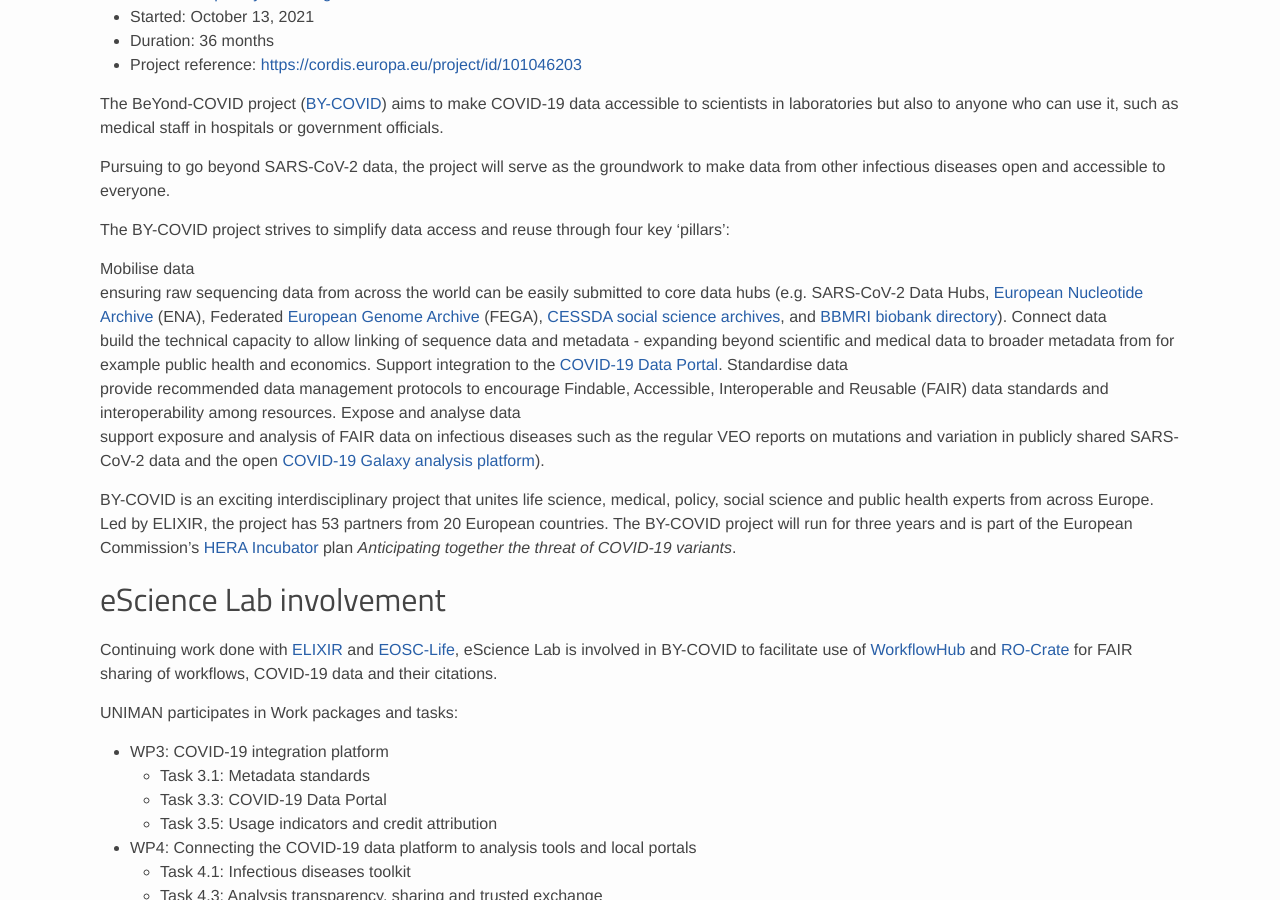
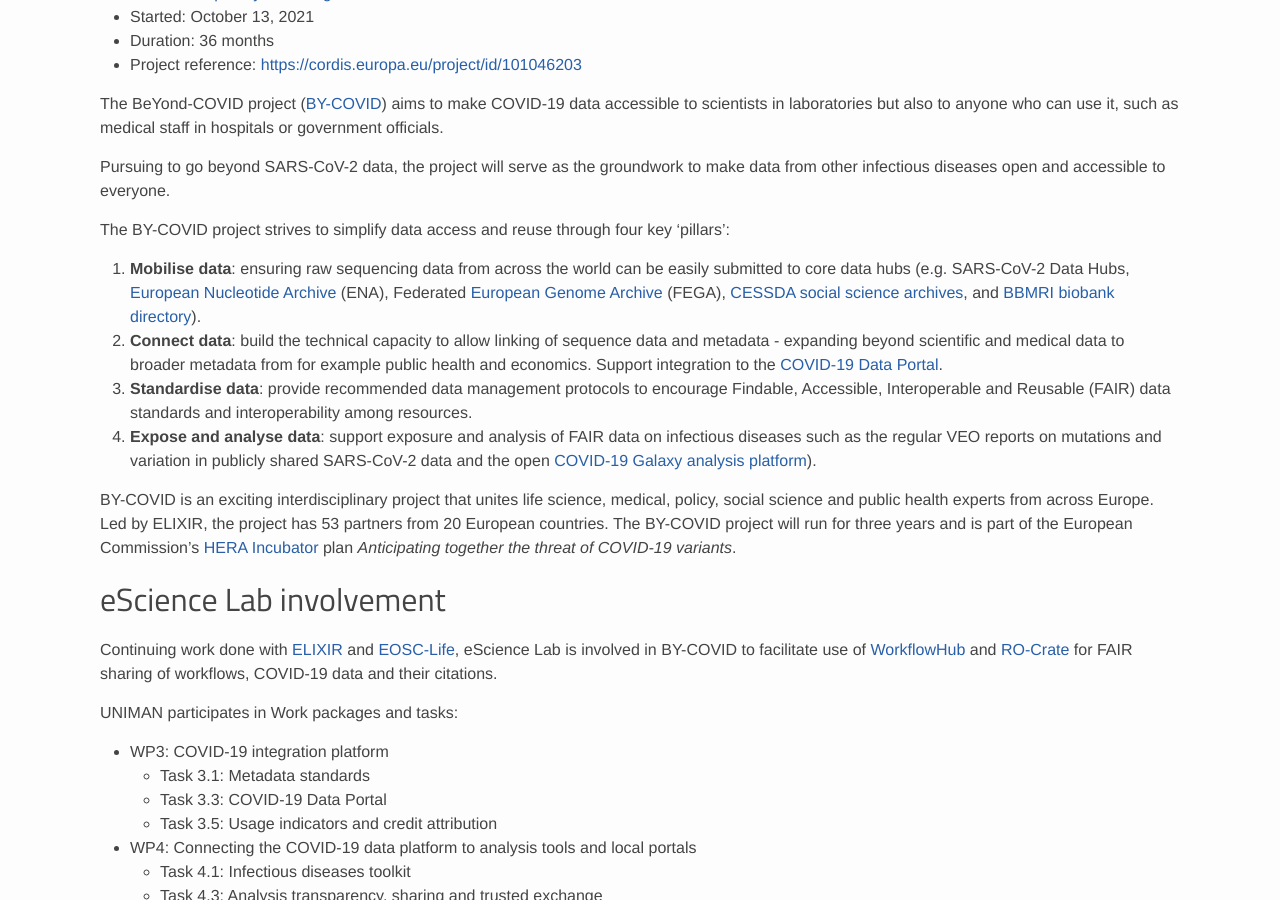
Before and after one commit to eScienceLab/eScienceLab.github.io, a Jekyll site: the page built from _projects/by-covid.md, in a window 1280 px wide and 900 px high, scrolled down 588 px. Built offline with Jekyll 4.4.1, drawn with Linux system fonts in a browser that asks for light colours; comment, search, counter and statistics services are not loaded; some of the changed lines change nothing that is shown.

Commit message:
definition lists didn't work

```diff
--- a/_projects/by-covid.md
+++ b/_projects/by-covid.md
@@ -18,14 +18,10 @@
 
 The BY-COVID project strives to simplify data access and reuse through four key ‘pillars’:
 
-Mobilise data
-: ensuring raw sequencing data from across the world can be easily submitted to core data hubs (e.g. SARS-CoV-2 Data Hubs, [European Nucleotide Archive](https://www.ebi.ac.uk/ena/browser/home) (ENA), Federated [European Genome Archive](https://ega-archive.org/) (FEGA), [CESSDA social science archives](https://datacatalogue.cessda.eu/), and [BBMRI biobank directory](https://www.bbmri-eric.eu/services/directory/)).
-Connect data
-: build the technical capacity to allow linking of sequence data and metadata - expanding beyond scientific and medical data to broader metadata from for example public health and economics. Support integration to the [COVID-19 Data Portal](https://www.covid19dataportal.org).
-Standardise data
-: provide recommended data management protocols to encourage Findable, Accessible, Interoperable and Reusable (FAIR) data standards and interoperability among resources.
-Expose and analyse data
-: support exposure and analysis of FAIR data on infectious diseases such as the regular VEO reports on mutations and variation in publicly shared SARS-CoV-2 data and the open [COVID-19 Galaxy analysis platform](https://covid19.galaxyproject.org/)).
+1. **Mobilise data**: ensuring raw sequencing data from across the world can be easily submitted to core data hubs (e.g. SARS-CoV-2 Data Hubs, [European Nucleotide Archive](https://www.ebi.ac.uk/ena/browser/home) (ENA), Federated [European Genome Archive](https://ega-archive.org/) (FEGA), [CESSDA social science archives](https://datacatalogue.cessda.eu/), and [BBMRI biobank directory](https://www.bbmri-eric.eu/services/directory/)).
+2. **Connect data**: build the technical capacity to allow linking of sequence data and metadata - expanding beyond scientific and medical data to broader metadata from for example public health and economics. Support integration to the [COVID-19 Data Portal](https://www.covid19dataportal.org).
+3. **Standardise data**: provide recommended data management protocols to encourage Findable, Accessible, Interoperable and Reusable (FAIR) data standards and interoperability among resources.
+4. **Expose and analyse data**: support exposure and analysis of FAIR data on infectious diseases such as the regular VEO reports on mutations and variation in publicly shared SARS-CoV-2 data and the open [COVID-19 Galaxy analysis platform](https://covid19.galaxyproject.org/)).
 
 BY-COVID is an exciting interdisciplinary project that unites life science, medical, policy, social science and public health experts from across Europe. Led by ELIXIR, the project has 53 partners from 20 European countries. The BY-COVID project will run for three years and is part of the European Commission’s [HERA Incubator](https://ec.europa.eu/info/sites/default/files/communication-hera-incubator-anticipating-threat-covid-19-variants_en.pdf) plan _Anticipating together the threat of COVID-19 variants_.
 
```
